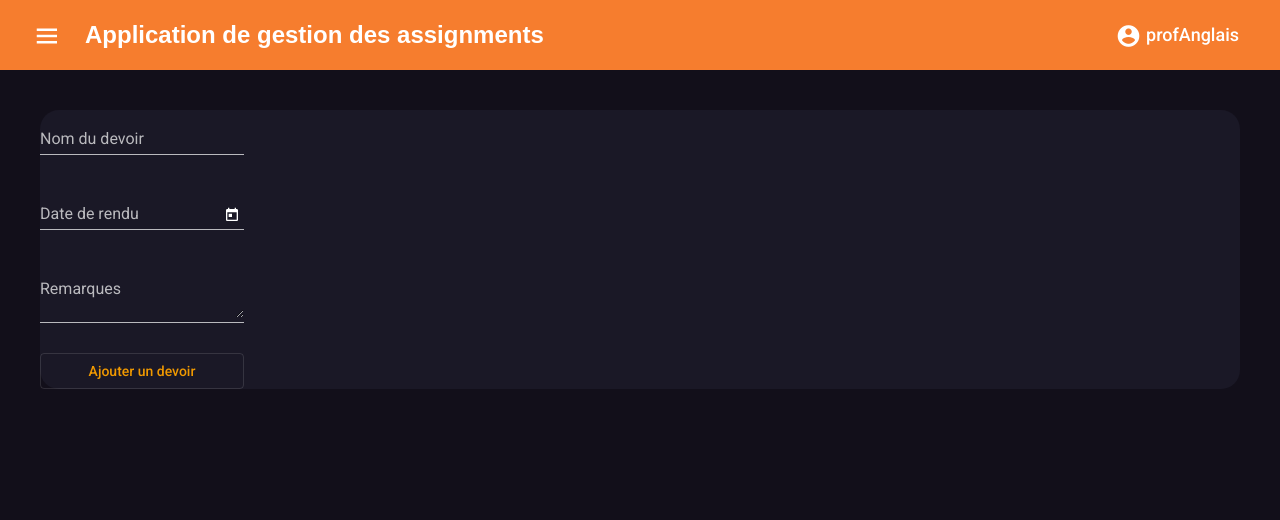
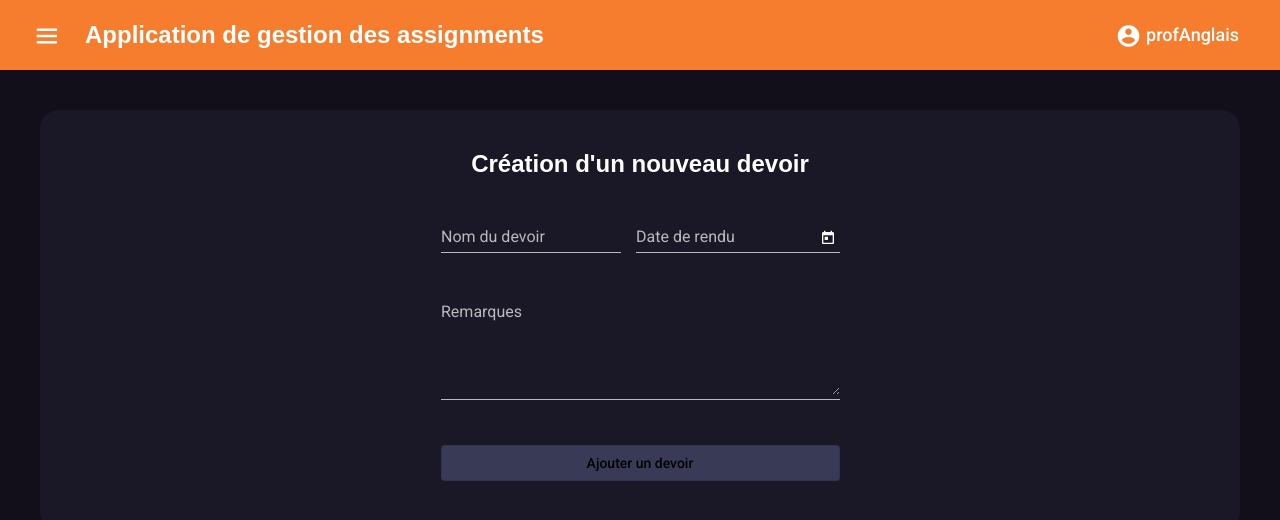
Before and after one commit to MorganeU/MiniProjetAssignments_Web, an Angular app: page /add in a window 1280 px wide. Shown: the top 520 px of the page. Built offline with nearby package versions, Linux system fonts and the light colour scheme.

Commit message:
du css yey

```diff
--- a/src/app/assignments/add-assignment/add-assignment.component.css
+++ b/src/app/assignments/add-assignment/add-assignment.component.css
@@ -1,9 +1,18 @@
 .form {
   display: flex;
   flex-direction: column;
+  align-items: center;
   margin: 40px;
   border-radius: 19px;
   background-color: #1a1826;
+  padding: 20px;
+  padding-bottom: 50px;
+  color:white;
+}
+
+h2{
+  text-align: center;
+  color:white;
 }
 
 .column {
@@ -13,6 +22,27 @@
   width: fit-content;
 }
 
+.row{
+  display: flex;
+  gap: 15px;
+}
+
+input[name='nom']{
+width: 70%;
+}
+
+textarea{
+  min-height: 90px;
+}
+
 button{
+  border-color: rgba(0, 0, 0, 0.12);
+  background-color: #fca85f;
+  color: #9d062e !important;
+  margin-top: 15px;
+}
 
+button:disabled{
+  color: black !important;
+  background: #393a56;
 }
--- a/src/app/assignments/add-assignment/add-assignment.component.html
+++ b/src/app/assignments/add-assignment/add-assignment.component.html
@@ -1,10 +1,32 @@
 <form ngForm class="form" #assignmentForm (submit)="onSubmit(); assignmentForm.reset();">
   <div class="column">
-    <!-- NOM DEVOIR -->
+    <h2>Création d'un nouveau devoir</h2>
+    <div class="row">
+      <!-- NOM DEVOIR -->
+      <mat-form-field>
+        <input matInput [(ngModel)]="nomDevoir" name="nom" placeholder="Nom du devoir">
+      </mat-form-field>
+      <!-- DATE -->
+      <mat-form-field>
+        <input matInput [matDatepicker]="picker" [(ngModel)]="dateDeRendu" placeholder="Date de rendu" name="date">
+        <mat-datepicker-toggle matSuffix [for]="picker"></mat-datepicker-toggle>
+        <mat-datepicker #picker></mat-datepicker>
+      </mat-form-field>
+    </div>
+
+    <!-- REMARQUES -->
     <mat-form-field>
-      <input matInput [(ngModel)]="nomDevoir" name="nom" placeholder="Nom du devoir">
+      <textarea matInput [(ngModel)]="remarques" name="remarques" placeholder="Remarques"></textarea>
     </mat-form-field>
-    <!-- MATIERE
+
+    <!-- BUTTON -->
+    <button mat-stroked-button color="primary" [disabled]="!nomDevoir || !dateDeRendu">
+      Ajouter un devoir
+    </button>
+  </div>
+
+
+  <!-- MATIERE
     <mat-form-field>
       <mat-label>Nom de la matière</mat-label>
       <mat-select [(value)]="matiereSelectionnee">
@@ -13,20 +35,4 @@
         </mat-option>
       </mat-select>
     </mat-form-field> -->
-    <!-- DATE -->
-    <mat-form-field>
-      <input matInput [matDatepicker]="picker" [(ngModel)]="dateDeRendu" placeholder="Date de rendu" name="date">
-      <mat-datepicker-toggle matSuffix [for]="picker"></mat-datepicker-toggle>
-      <mat-datepicker #picker></mat-datepicker>
-    </mat-form-field>
-    <!-- REMARQUES -->
-    <mat-form-field>
-      <textarea matInput [(ngModel)]="remarques" name="remarques" placeholder="Remarques"></textarea>
-    </mat-form-field>
-
-    <!-- BUTTON -->
-    <button mat-stroked-button color="primary">
-      Ajouter un devoir
-    </button>
-  </div>
 </form>
--- a/src/app/assignments/table-assignments/table-assignments.component.css
+++ b/src/app/assignments/table-assignments/table-assignments.component.css
@@ -6,6 +6,7 @@
   background-color: #1a1826;
   border-radius: 19px;
   margin: 40px 80px;
+  padding-bottom: 30px;
 }
 
 .row {
```
